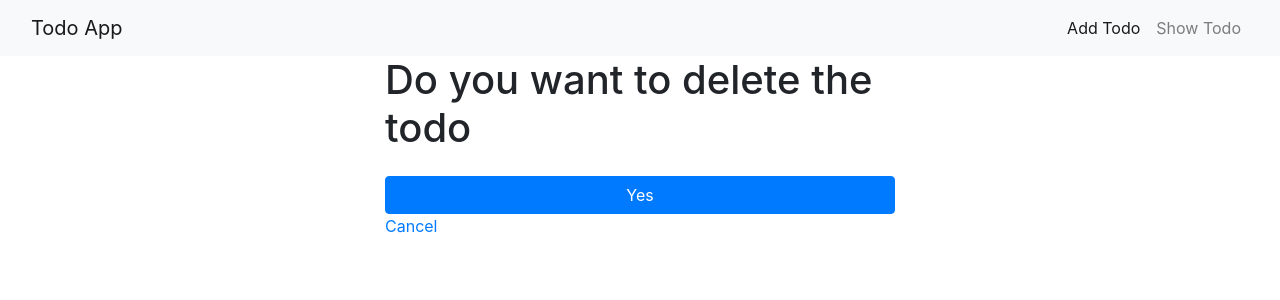
After one commit to moralss/todo-app-python, a Django app: page /todo/todoDelete/1/ in a window 1280 px wide. The commit adds this page. Shown: the top 300 px of the page. Run offline with Django 4.2, Linux system fonts and the light colour scheme; some libraries are stand-ins or nearby versions.

Commit message:
Completed functionality to delete a todo

```diff
--- /dev/null
+++ b/todo/templates/delete.html
@@ -0,0 +1,11 @@
+        {% extends 'base.html' %}
+          {% block content %}
+          <div class="container">
+            <form  action='.'style="display: grid;  grid-template-columns: (1 , 1fr)" method="post">
+              {% csrf_token %}
+              <h1>Do you want to delete the todo</h1>
+              <input style="margin-top: 1rem;" class="btn btn-primary" type="submit" value="Yes" />
+              <a href="/todo/showTodo"> Cancel </a>
+            </form>
+          </div>
+          {% endblock %}
--- a/todo/templates/partials/_navbar.html
+++ b/todo/templates/partials/_navbar.html
@@ -5,9 +5,9 @@
       <span class="navbar-toggler-icon"></span>
     </button>
     <div class="collapse navbar-collapse" id="navbarNavAltMarkup">
-      <div class="navbar-nav">
+      <div style="margin-left:auto" class="navbar-nav">
         <a class="nav-link active" aria-current="page" href="/todo/addTodo">Add Todo</a>
-        <a class="nav-link" href="#">Show Todo</a>
+        <a class="nav-link" href="/todo/showTodo/">Show Todo</a>
       </div>
     </div>
   </div>
--- a/todo/urls.py
+++ b/todo/urls.py
@@ -3,6 +3,8 @@ from . import views
 
 
 urlpatterns = [
-    path('showTodo/', views.show_todo),
-    path('addTodo/', views.post_todo)
+    path('showTodo/', views.show_todo, name='show_todo'),
+    path('addTodo/', views.post_todo),
+    # path(r'^delete/(?P<pk>[0-9]+)/$', views.todo_delete, name='todo_delete')
+    path('todoDelete/<int:id>/', views.todo_delete,  name='todo_delete')
 ]
--- a/todo/views.py
+++ b/todo/views.py
@@ -2,24 +2,25 @@ from django.shortcuts import render
 from django.http import HttpResponse
 from .forms import TodoForm
 from django.shortcuts import render, redirect, get_object_or_404
-
+import random
 # Create your views here.
 
 todos_array = []
+selected_id = 0
 
 
-class todo():
-    def __init__(self, topic, description):
+class Todo():
+    def __init__(self, id,  topic, description):
+        self.id = id
         self.topic = topic
         self.description = description
 
 
-todos_array.append(todo('work',  'clean room'))
-todos_array.append(todo('play', 'play fifa'))
+todos_array.append(Todo(1, 'work',  'clean room'))
+todos_array.append(Todo(2, 'play', 'play fifa'))
 
 
 def show_todo(request):
-    print(todos_array[0].topic)
     return render(request, 'todos.html', {'todos_array': todos_array})
 
 
@@ -31,8 +32,20 @@ def post_todo(request):
 
             topic = form.cleaned_data['topic']
             descrption = form.cleaned_data['descrption']
-            todos_array.append(todo(topic, descrption))
-            return redirect('/todo/show_todo/')
+            todos_array.append(
+                Todo(random.randint(0, 100000), topic, descrption))
+            return redirect('/todo/showTodo/')
 
     form = TodoForm()
     return render(request, 'addTodo.html', {'form': form})
+
+
+def todo_delete(request, id):
+    if request.method == 'POST':
+        for item in todos_array:
+            print(request)
+            if item.id == id:
+                print("I found what I was looking for")
+                todos_array.remove(item)
+                return redirect('/todo/showTodo/')
+    return render(request, 'delete.html', {})
--- a/todotracker/urls.py
+++ b/todotracker/urls.py
@@ -18,5 +18,5 @@ from django.urls import path, include
 
 urlpatterns = [
     path('admin/', admin.site.urls),
-    path('todo/', include('todo.urls'))
+    path('todo/', include(('todo.urls', 'todo'), namespace='todo'))
 ]
```
